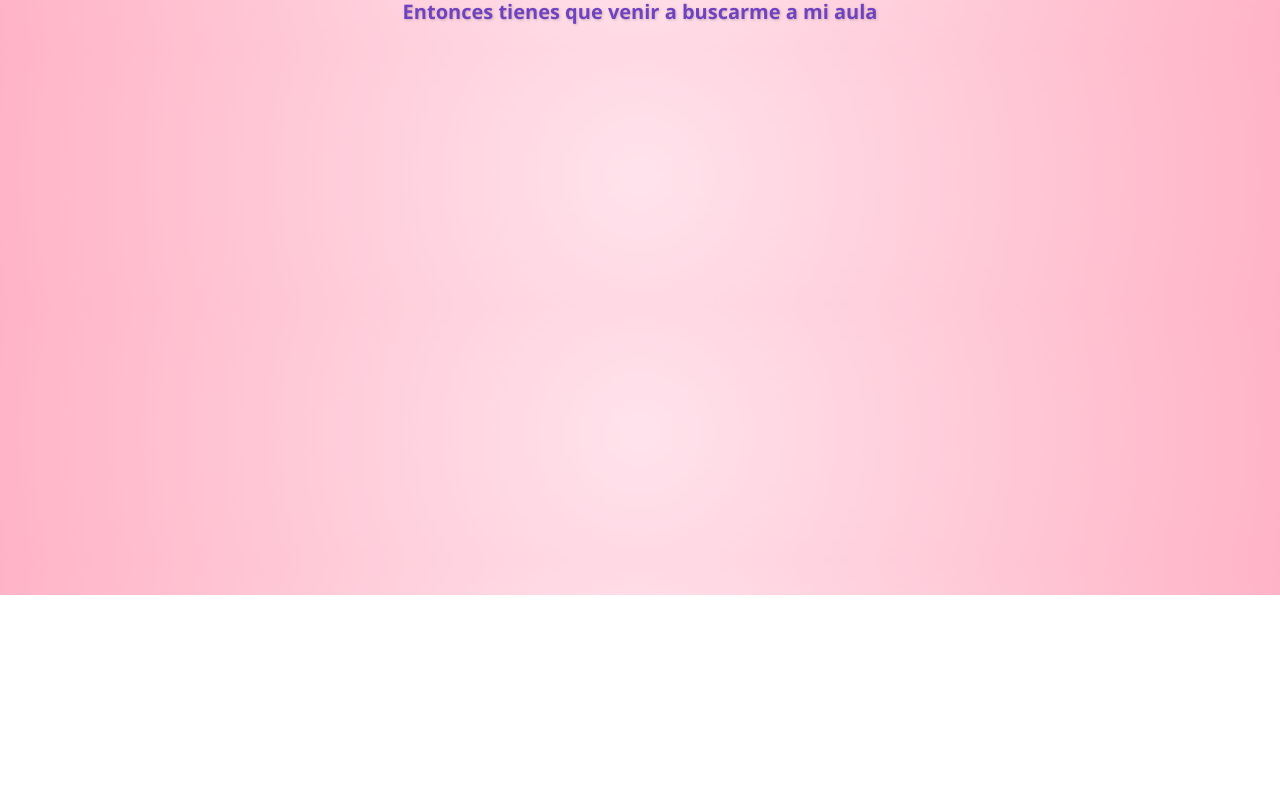
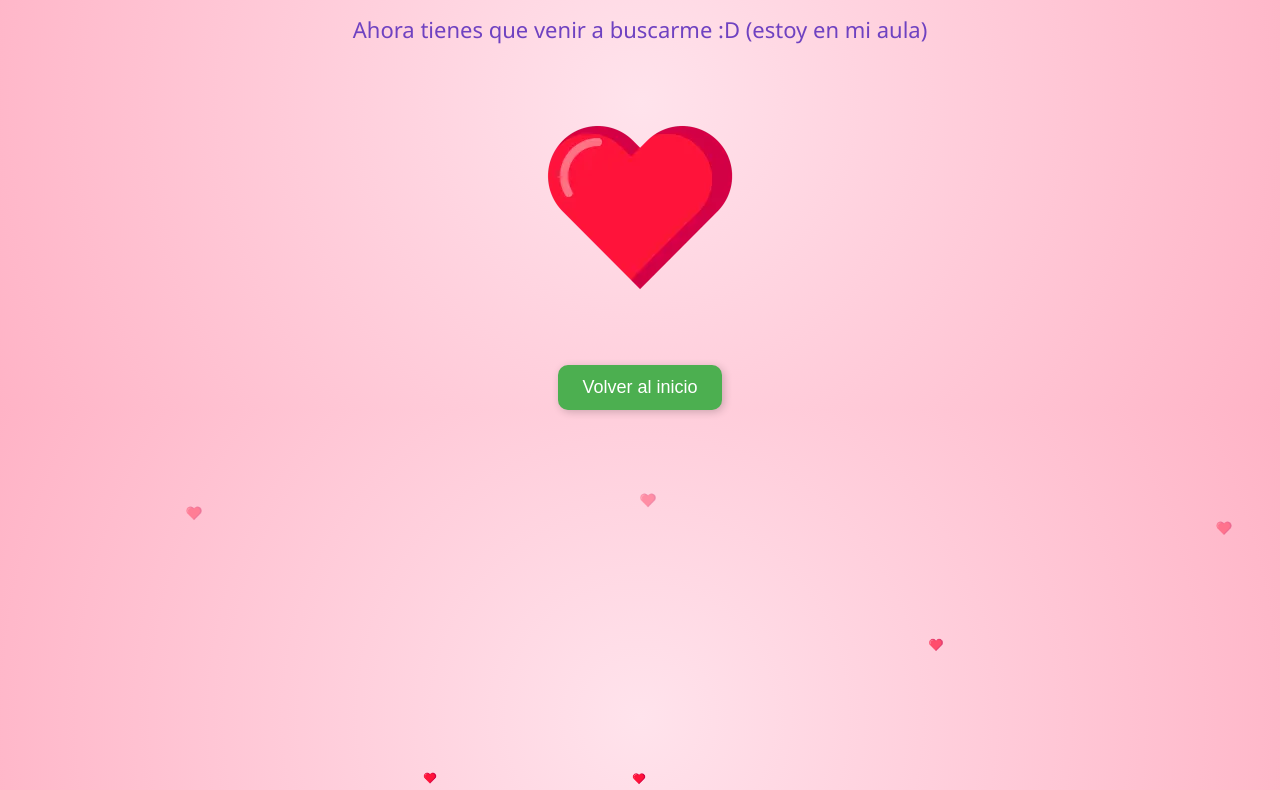
Before and after one commit to danielalexander2777/Yareth, a plain HTML site: page gracias.html in a window 1280 px wide. Shown: the part 205-995 px from the top of the page. Before the commit the page ends 800 px from the top, so only its background shows below. Drawn offline with Linux system fonts and the light colour scheme.

Commit message:
Update gracias.html

```diff
--- a/gracias.html
+++ b/gracias.html
@@ -10,24 +10,98 @@
             background: radial-gradient(circle, #ffe3ec, #ffb3c6);
             margin: 0;
             padding-top: 100px;
+            position: relative;
+            overflow: hidden;
+            cursor: url('cursor.webp'), auto;
         }
+
         h1 {
             color: #d63384;
-            font-size: 38px;
-            text-shadow: 1px 1px 3px #00000030;
+            font-size: 44px;
+            text-shadow: 2px 2px 6px #00000025;
+            animation: fadeIn 2s ease-out;
         }
+
         p {
-            font-size: 20px;
+            font-size: 22px;
             color: #6f42c1;
+            margin-bottom: 30px;
+            animation: fadeIn 3s ease-out;
         }
+
         .emoji {
             font-size: 60px;
-            margin-top: 20px;
+            animation: bounce 1.2s infinite alternate;
+        }
+
+        .btn {
+            margin-top: 30px;
+            padding: 12px 24px;
+            font-size: 18px;
+            border: none;
+            border-radius: 10px;
+            background-color: #4CAF50;
+            color: white;
+            cursor: pointer;
+            transition: background 0.3s ease;
+            box-shadow: 2px 2px 8px #00000033;
+        }
+
+        .btn:hover {
+            background-color: #388e3c;
+        }
+
+        /* Animaciones */
+        @keyframes bounce {
+            from { transform: translateY(0); }
+            to { transform: translateY(-15px); }
+        }
+
+        @keyframes fadeIn {
+            from { opacity: 0; transform: translateY(-20px); }
+            to { opacity: 1; transform: translateY(0); }
+        }
+
+        /* Corazones de fondo */
+        .heart {
+            position: absolute;
+            width: 20px;
+            height: 20px;
+            background: url('cursor.webp') no-repeat center;
+            background-size: contain;
+            animation: float 5s linear infinite;
+        }
+
+        @keyframes float {
+            0% {
+                transform: translateY(100vh) scale(0.5);
+                opacity: 0;
+            }
+            50% {
+                opacity: 1;
+            }
+            100% {
+                transform: translateY(-10vh) scale(1.2);
+                opacity: 0;
+            }
         }
     </style>
 </head>
 <body>
-    <h1>¡Grashas!<h1>
-    <p>Entonces tienes que venir a buscarme a mi aula</p>
+    <h1>¡Grashas!</h1>
+    <p>Ahora tienes que venir a buscarme :D (estoy en mi aula)</p>
+    <center><img src="cursor.webp" alt="cozarón" class="imagen-cena"></center>
+    <button class="btn" onclick="location.href='index.html'">Volver al inicio</button>
+
+    <!-- Corazones animados -->
+    <script>
+        for (let i = 0; i < 15; i++) {
+            const heart = document.createElement("div");
+            heart.className = "heart";
+            heart.style.left = Math.random() * 100 + "vw";
+            heart.style.animationDelay = Math.random() * 5 + "s";
+            document.body.appendChild(heart);
+        }
+    </script>
 </body>
 </html>
```
